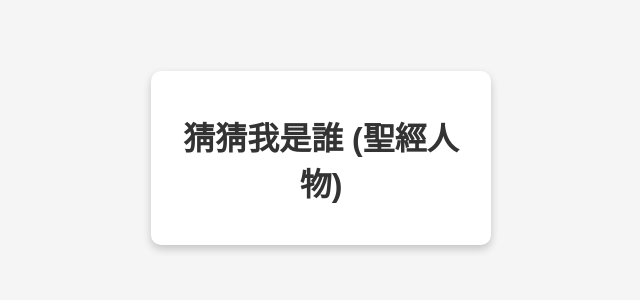
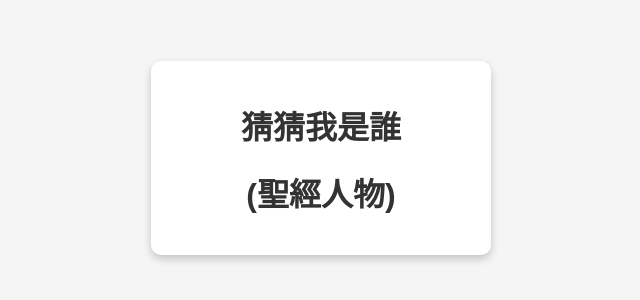
Before and after one commit to JoeTang0629/Gussing-Game-Test, a plain HTML site: page index.html in a window 1280 px wide. Shown: the part 242-542 px from the top of the page, without its empty margins (319-959 px from the left). Drawn offline with Linux system fonts and the light colour scheme.

Commit message:
Add files via upload

```diff
--- a/index.html
+++ b/index.html
@@ -8,7 +8,8 @@
 </head>
 <body>
     <div class="game-container">
-        <h1>猜猜我是誰 (聖經人物)</h1>
+        <h1>猜猜我是誰</h1>
+        <h1>(聖經人物)</h1>
         <div id="start-screen" class="screen">
             <h2>歡迎！</h2>
             <p>你能猜出聖經中的人物嗎？</p>
```
